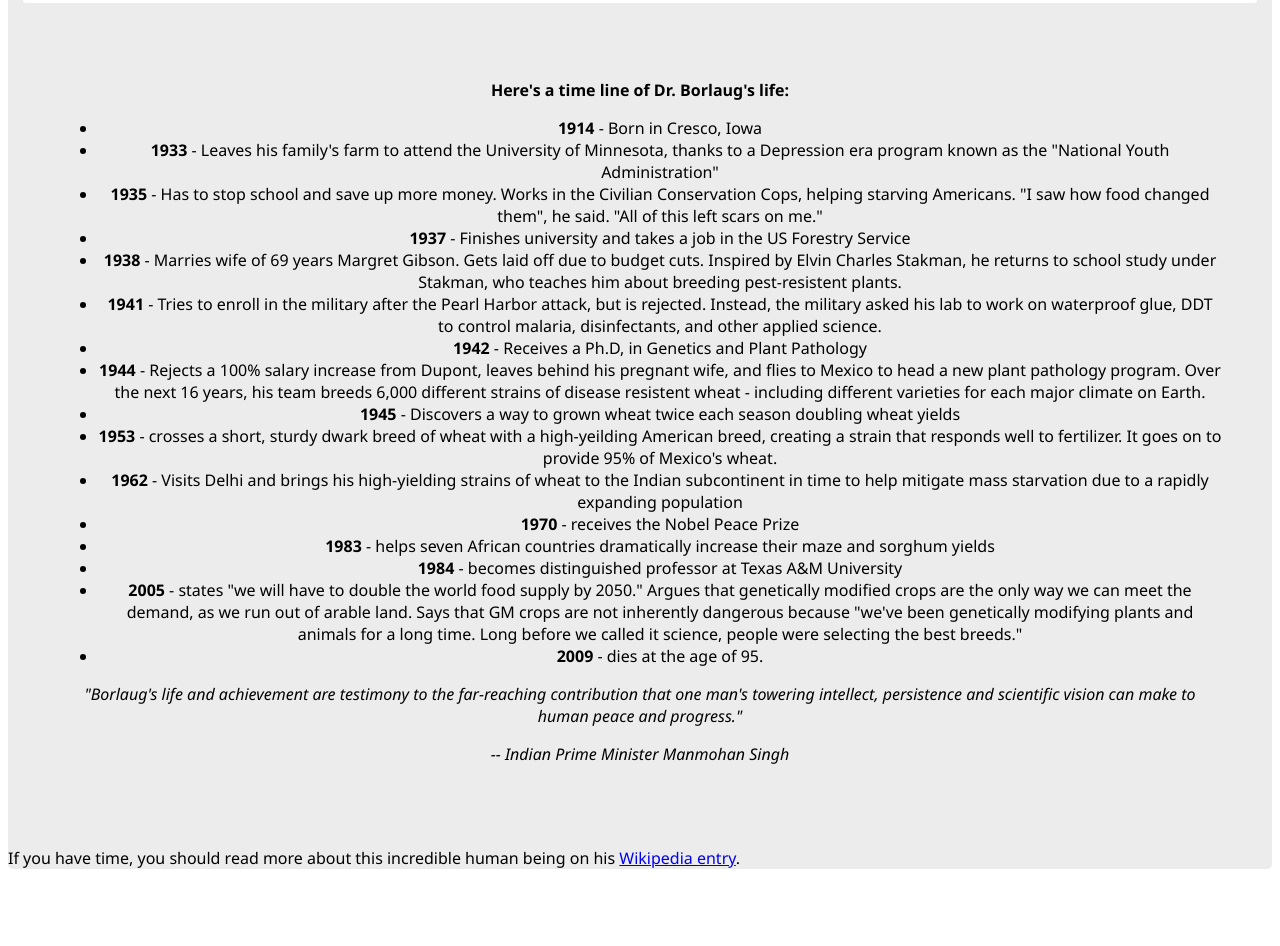
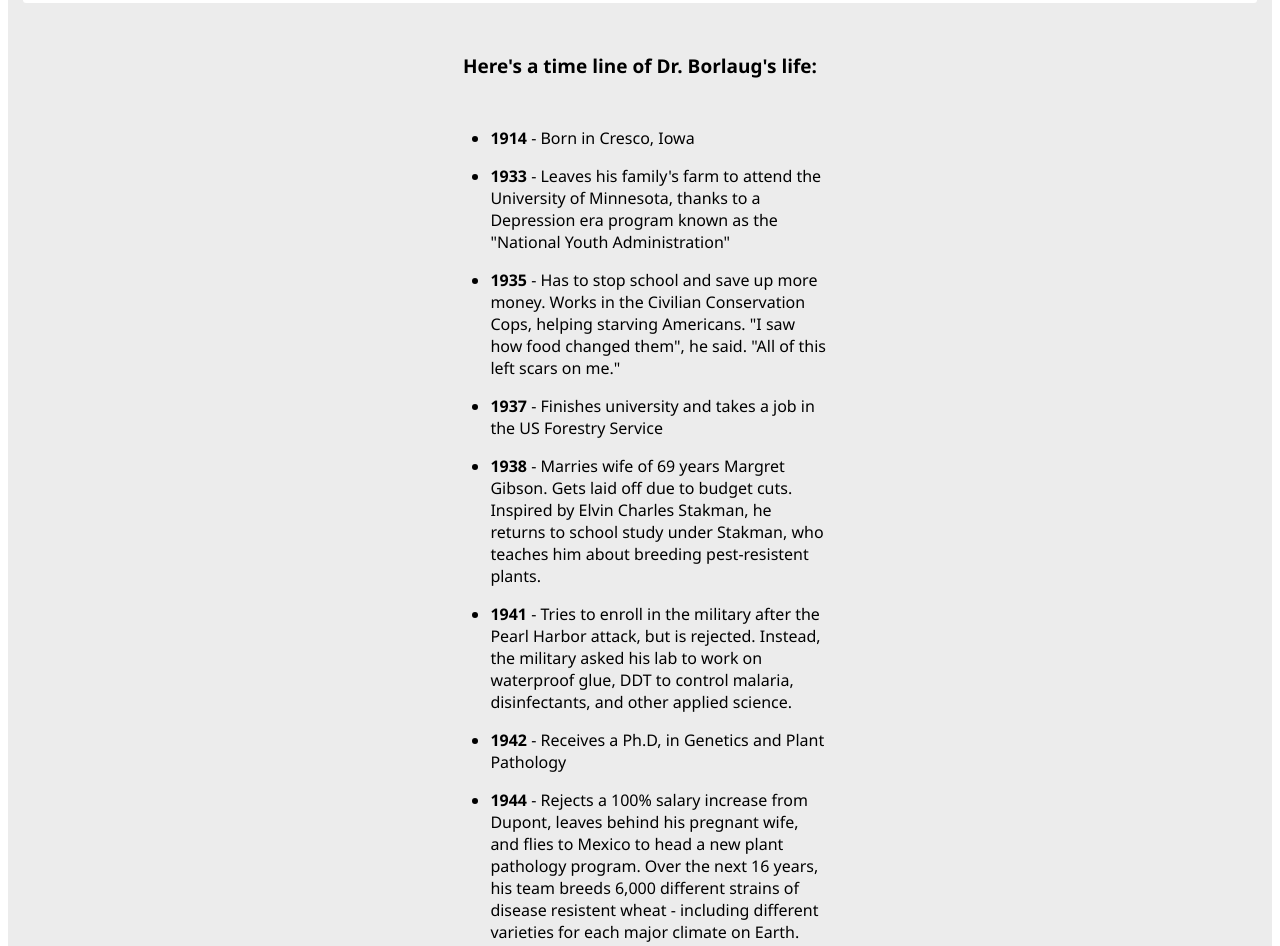
Before and after one commit to ahmbarreiros/freeCodeCamp-Tribute-Page, a plain HTML site: page index.html in a window 1280 px wide. Shown: the part 884-1830 px from the top of the page. Before the commit the page ends 1773 px from the top, so only its background shows below. Drawn offline with Linux system fonts and the light colour scheme.

Commit message:
base feita, apenas com alguns erros para serem consertados

```diff
--- a/index.html
+++ b/index.html
@@ -21,29 +21,63 @@
    </figure>
   </section>
    <section class="timeline">
-    <h3>Here's a time line of Dr. Borlaug's life:</h3>
-    <ul>
-     <li><span class="bold">1914</span> - Born in Cresco, Iowa</li>
-     <li><span class="bold">1933</span> - Leaves his family's farm to attend the University of Minnesota, thanks to a Depression era program known as the "National Youth Administration"</li>
-     <li><span class="bold">1935</span> - Has to stop school and save up more money. Works in the Civilian Conservation Cops, helping starving Americans. "I saw how food changed them", he said. "All of this left scars on me."</li>
-     <li><span class="bold">1937</span> - Finishes university and takes a job in the US Forestry Service</li>
-     <li><span class="bold">1938</span> - Marries wife of 69 years Margret Gibson. Gets laid off due to budget cuts. Inspired by Elvin Charles Stakman, he returns to school study under Stakman, who teaches him about breeding pest-resistent plants.</li>
-     <li><span class="bold">1941</span> - Tries to enroll in the military after the Pearl Harbor attack, but is rejected. Instead, the military asked his lab to work on waterproof glue, DDT to control malaria, disinfectants, and other applied science.</li>
-     <li><span class="bold">1942</span> - Receives a Ph.D, in Genetics and Plant Pathology</li>
-     <li><span class="bold">1944</span> - Rejects a 100% salary increase from Dupont, leaves behind his pregnant wife, and flies to Mexico to head a new plant pathology program. Over the next 16 years, his team breeds 6,000 different strains of disease resistent wheat - including different varieties for each major climate on Earth.</li>
-     <li><span class="bold">1945</span> - Discovers a way to grown wheat twice each season doubling wheat yields</li>
-     <li><span class="bold">1953</span> - crosses a short, sturdy dwark breed of wheat with a high-yeilding American breed, creating a strain that responds well to fertilizer. It goes on to provide 95% of Mexico's wheat.</li>
-     <li><span class="bold">1962</span> - Visits Delhi and brings his high-yielding strains of wheat to the Indian subcontinent in time to help mitigate mass starvation due to a rapidly expanding population</li>
-     <li><span class="bold">1970</span> - receives the Nobel Peace Prize</li>
-     <li><span class="bold">1983</span> - helps seven African countries dramatically increase their maze and sorghum yields</li>
-     <li><span class="bold">1984</span> - becomes distinguished professor at Texas A&M University</li>
-     <li><span class="bold">2005</span> - states "we will have to double the world food supply by 2050." Argues that genetically modified crops are the only way we can meet the demand, as we run out of arable land. Says that GM crops are not inherently dangerous because "we've been genetically modifying plants and animals for a long time. Long before we called it science, people were selecting the best breeds."</li>
-     <li><span class="bold">2009</span> - dies at the age of 95.</li>
+    <h3 id="timelineH">Here's a time line of Dr. Borlaug's life:</h3>
+    <ul class="list">
+     <li class="list-item">
+      <span class="bold">1914</span> - Born in Cresco, Iowa
+     </li>
+     <li class="list-item">
+      <span class="bold">1933</span> - Leaves his family's farm to attend the University of Minnesota, thanks to a Depression era program known as the "National Youth Administration"
+     </li>
+     <li class="list-item">
+      <span class="bold">1935</span> - Has to stop school and save up more money. Works in the Civilian Conservation Cops, helping starving Americans. "I saw how food changed them", he said. "All of this left scars on me."
+     </li>
+     <li class="list-item">
+      <span class="bold">1937</span> - Finishes university and takes a job in the US Forestry Service
+     </li>
+     <li class="list-item">
+      <span class="bold">1938</span> - Marries wife of 69 years Margret Gibson. Gets laid off due to budget cuts. Inspired by Elvin Charles Stakman, he returns to school study under Stakman, who teaches him about breeding pest-resistent plants.
+     </li>
+     <li class="list-item">
+      <span class="bold">1941</span> - Tries to enroll in the military after the Pearl Harbor attack, but is rejected. Instead, the military asked his lab to work on waterproof glue, DDT to control malaria, disinfectants, and other applied science.
+     </li>
+     <li class="list-item">
+      <span class="bold">1942</span> - Receives a Ph.D, in Genetics and Plant Pathology
+     </li>
+     <li class="list-item">
+      <span class="bold">1944</span> - Rejects a 100% salary increase from Dupont, leaves behind his pregnant wife, and flies to Mexico to head a new plant pathology program. Over the next 16 years, his team breeds 6,000 different strains of disease resistent wheat - including different varieties for each major climate on Earth.
+     </li>
+     <li class="list-item">
+      <span class="bold">1945</span> - Discovers a way to grown wheat twice each season doubling wheat yields
+     </li>
+     <li class="list-item">
+      <span class="bold">1953</span> - crosses a short, sturdy dwark breed of wheat with a high-yeilding American breed, creating a strain that responds well to fertilizer. It goes on to provide 95% of Mexico's wheat.
+     </li>
+     <li class="list-item">
+      <span class="bold">1962</span> - Visits Delhi and brings his high-yielding strains of wheat to the Indian subcontinent in time to help mitigate mass starvation due to a rapidly expanding population
+     </li>
+     <li class="list-item">
+      <span class="bold">1970</span> - receives the Nobel Peace Prize
+     </li>
+     <li class="list-item">
+      <span class="bold">1983</span> - helps seven African countries dramatically increase their maze and sorghum yields
+     </li>
+     <li class="list-item">
+       <span class="bold">1984</span> - becomes distinguished professor at Texas A&M University
+     </li>
+     <li class="list-item">
+       <span class="bold">2005</span> - states "we will have to double the world food supply by 2050." Argues that genetically modified crops are the only way we can meet the demand, as we run out of arable land. Says that GM crops are not inherently dangerous because "we've been genetically modifying plants and animals for a long time. Long before we called it science, people were selecting the best breeds."
+     </li>
+     <li class="list-item ultimo">
+       <span class="bold">2009</span> - dies at the age of 95.
+     </li>
     </ul>
-    <p class="italic">"Borlaug's life and achievement are testimony to the far-reaching contribution that one man's towering intellect, persistence and scientific vision can make to human peace and progress."</p>
-    <p class="italic">-- Indian Prime Minister Manmohan Singh</p>
    </section>
-  <p id="#wikiP">If you have time, you should read more about this incredible human being on his <a href="http://">Wikipedia entry</a>.</p>
+  <p class="italic centre">"Borlaug's life and achievement are testimony to the far-reaching contribution that one man's
+    towering intellect, persistence and scientific vision can make to human peace and progress."</p>
+  <br>
+  <p class="italic centre">-- Indian Prime Minister Manmohan Singh</p>
+  <p id="wikiP" class="bold">If you have time, you should read more about this incredible human being on his <a href="http://">Wikipedia entry</a>.</p>
  </main>
 </body>
 </html>
--- a/styles.css
+++ b/styles.css
@@ -60,12 +60,54 @@ figure figcaption {
  margin-bottom: 20px;
 }
 
-.timeline {
- text-align: center;
- margin: 10px auto;
- padding: 50px;
-}
-
 .italic {
  font-style: italic;
 }
+
+#timelineH {
+ text-align: center;
+ margin: 0px auto 2.5em auto;
+ overflow: hidden;
+ font-size: 19px;
+ padding-top: 50px;
+
+}
+
+.list {
+  margin: 0 35%;
+  text-align: left;
+  display: block;
+}
+
+.list-item {
+ display: list-item;
+ margin: 16px 0;
+}
+
+.centre {
+ text-align: left;
+ margin: 0 37%;
+}
+@media screen and (max-width: 1000px) {
+ .list {
+  margin: 0 20%;
+ }
+ .centre {
+  margin: 0 23%;
+ }
+}
+
+.ultimo {
+ margin-bottom: 60px;
+}
+
+#wikiP {
+ text-align: center;
+ padding: 30px;
+ font-size: 1.2em;
+}
+
+#wikiP > a {
+ font-size: 1em;
+ color: rgb(70, 134, 155);
+}
```
Also changed, not shown: 1 other file.
